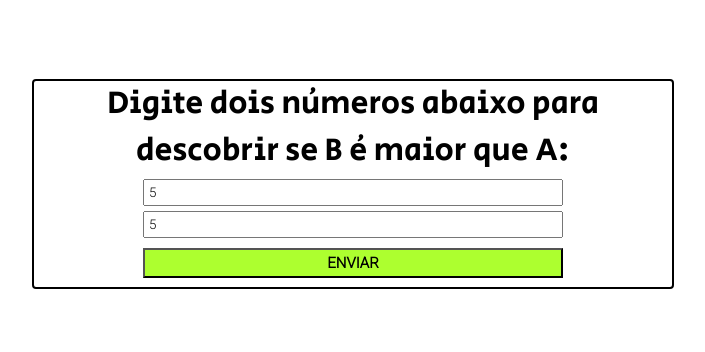
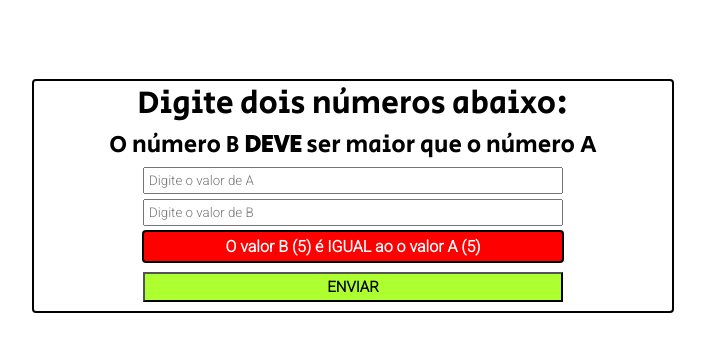
Before and after one commit to luizcoutodev/curso_ebac_frontend, a plain HTML site: page index.html in a window 1280 px wide. Both pictures are taken after typing "5", "5" into the empty fields and a click on the button "ENVIAR". Shown: the whole page, without its empty margins (287-992 px from the left). Drawn offline with Linux system fonts and the light colour scheme.

Commit message:
Completed question form and backend

```diff
--- a/index.html
+++ b/index.html
@@ -12,11 +12,15 @@
 </head>
 <body>
     <div class="container">
-        <h1> Digite dois números abaixo para descobrir se B é maior que A: </h1>
+        <h1> Digite dois números abaixo: </h1>
+        <h2>O número B <strong>DEVE</strong> ser maior que o número A</h2>
         <form id="formulario">
             <input type="number" id="numero-A"  required placeholder="Digite o valor de A"  />
             <input type="number" id="numero-B"  required placeholder="Digite o valor de B"/>
+            <p class="error-message"> O valor de B é menor que A </p>
+            <p class="success-message"> Correto! O valor de B é maior que A </p>
             <button type="submit"> ENVIAR </button>
+
         </form>
     </div>
     <script src="/main.js"></script>
--- a/main.css
+++ b/main.css
@@ -4,12 +4,12 @@
     box-sizing: border-box;
 }
 
-h1,h2 {
+h1,h2,h3 {
     font-weight: normal;
     font-family: 'Secular One', sans-serif;
 }
 
-form input, form button {
+form input, form button, p {
     font-family: 'Roboto', sans-serif;;
 }
 
@@ -50,3 +50,25 @@ form {
 button:hover {
     background-color:  rgb(129, 167, 74);
 }
+
+.error-message {
+    background-color: red;
+    padding: 6px;
+    margin-top: 5px;
+    color: white;
+    font-weight: bold;
+    outline: auto;
+    outline-color: black;
+    display: none;
+}
+
+.success-message {
+    background-color:rgb(129, 167, 74);
+    padding: 6px;
+    margin-top: 5px;
+    color: white;
+    font-weight: bold;
+    outline: auto;
+    outline-color: black;
+    display: none;
+}
--- a/main.js
+++ b/main.js
@@ -1,8 +1,34 @@
 const form = document.getElementById('formulario');
+const numeroA = document.getElementById('numero-A');
+const numeroB = document.getElementById('numero-B');
+
+function formValido(numero1,numero2){
+    const numeroFuncao_1 = parseInt(numero1.value);
+    const numeroFuncao_2 = parseInt(numero2.value);
+    const messageSucesso = `Correto! O valor B (${numeroB.value}) é MAIOR que o valor A (${numeroA.value})`
+    const messageError = `O valor B (${numeroB.value}) é MENOR que o valor A (${numeroA.value}) `
+    const messageEqualError = `O valor B (${numeroB.value}) é IGUAL ao o valor A (${numeroA.value}) `
+    const containerSuccessMessage = document.querySelector('.success-message');
+    const containerErrorMessage = document.querySelector('.error-message');
+
+    containerSuccessMessage.style.display = 'none';
+    containerErrorMessage.style.display = 'none';
+
+    if (numeroFuncao_2 > numeroFuncao_1){
+       containerSuccessMessage.innerHTML = messageSucesso;
+       containerSuccessMessage.style.display = 'block';
+    } else if (numeroFuncao_2 < numeroFuncao_1) {
+        containerErrorMessage.innerHTML = messageError;
+        containerErrorMessage.style.display = 'block';
+    }  else {
+        containerErrorMessage.innerHTML = messageEqualError;
+        containerErrorMessage.style.display = 'block';
+    }
+}
 
 form.addEventListener('submit', function (e){
     e.preventDefault();
-    const numeroA = document.getElementById('numero-A');
-
-   alert(numeroA.value);
+    formValido(numeroA,numeroB);
+    numeroA.value = '';
+    numeroB.value = '';
 })
```
